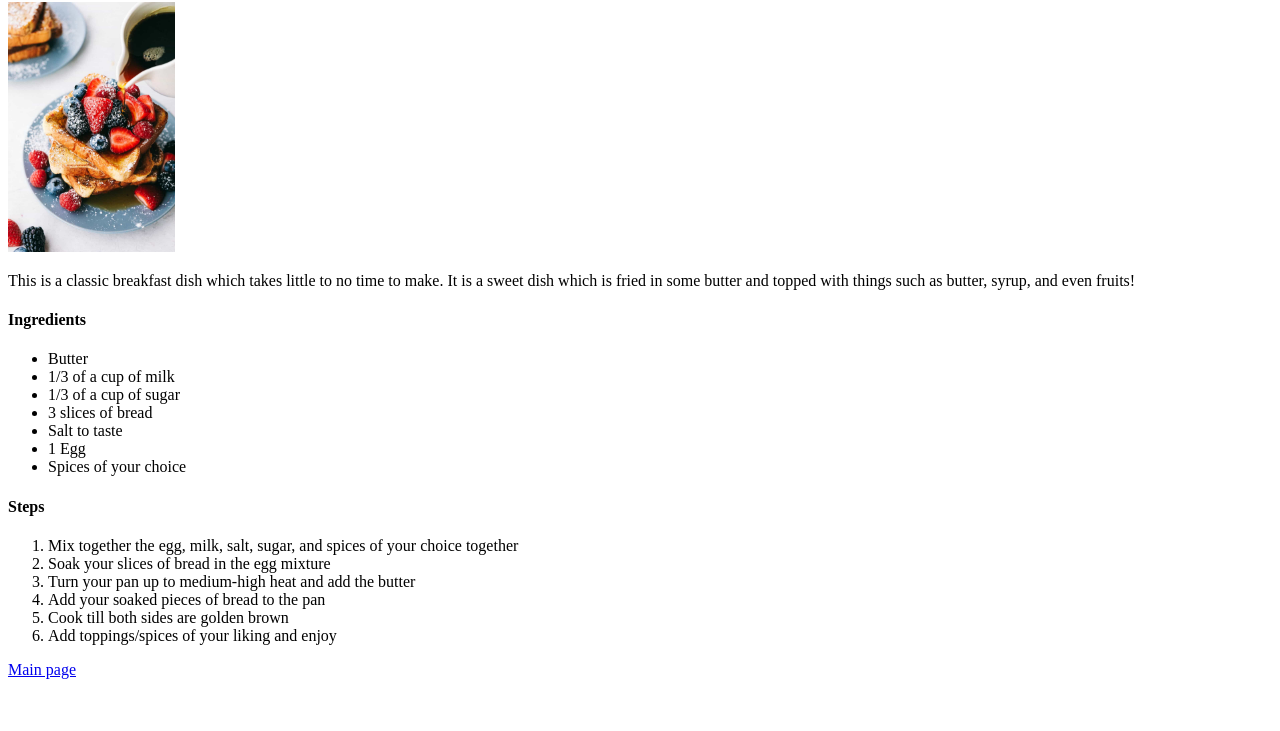
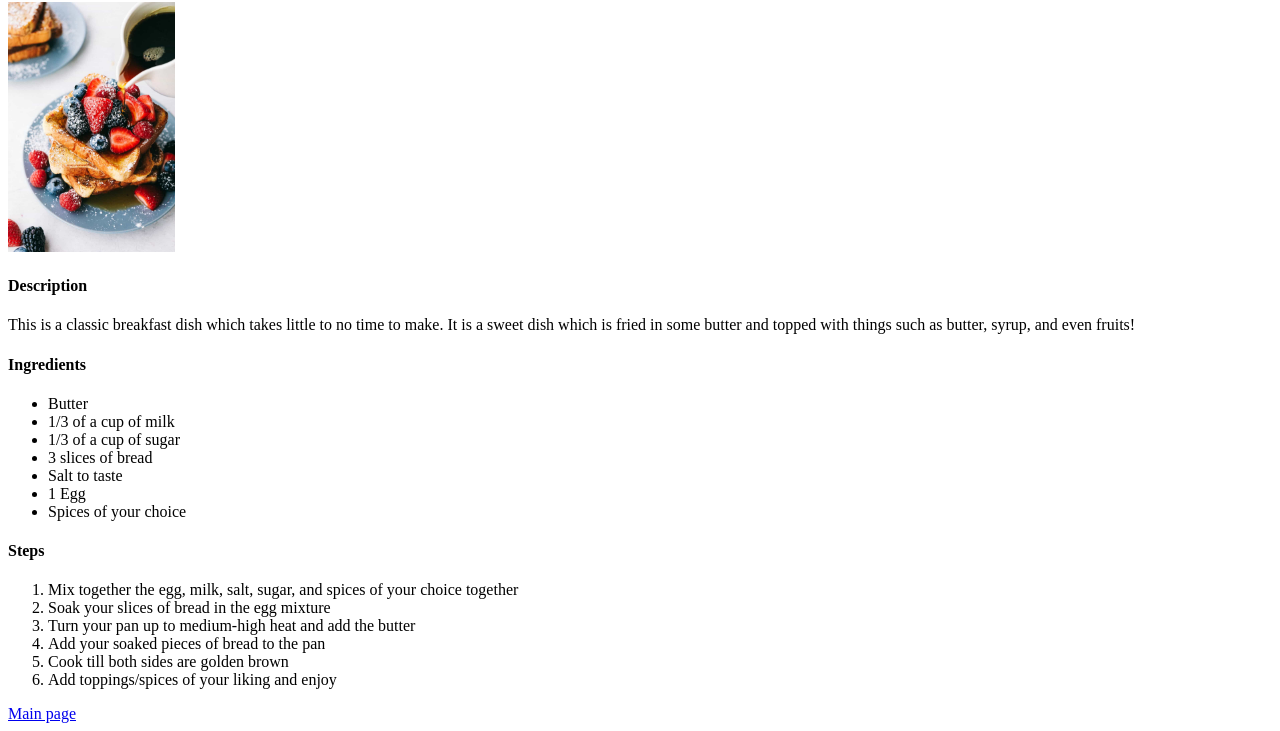
Before and after one commit to Muzikk5/odin-recipes, a plain HTML site: page recipes/french-toast.html in a window 1280 px wide. Shown: the part 78-809 px from the top of the page. Drawn offline with Linux system fonts and the light colour scheme.

Commit message:
Add a description heading under the image of the dish.

```diff
--- a/recipes/french-toast.html
+++ b/recipes/french-toast.html
@@ -7,6 +7,7 @@
     <body>
         <h1>French Toast</h1>
         <img src="../img/french-toast.jpg" alt="French toast" height=250>
+        <h4>Description</h4>
         <p>This is a classic breakfast dish which takes little to no time to make. It is a sweet dish which is fried in some butter and topped with things such as butter, syrup, and even fruits!</p>
         <h4>Ingredients</h4>
         <ul>
```
Also changed, not shown: recipes/grilled-cheese-sandwhich.html (+1 -0 lines), recipes/pizza.html (+1 -0 lines).
